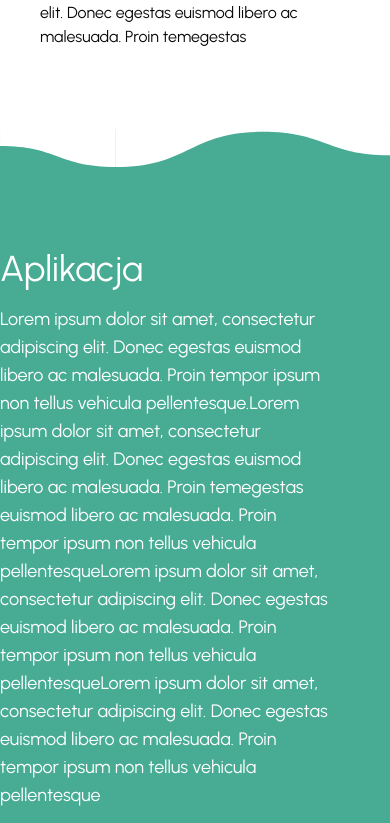
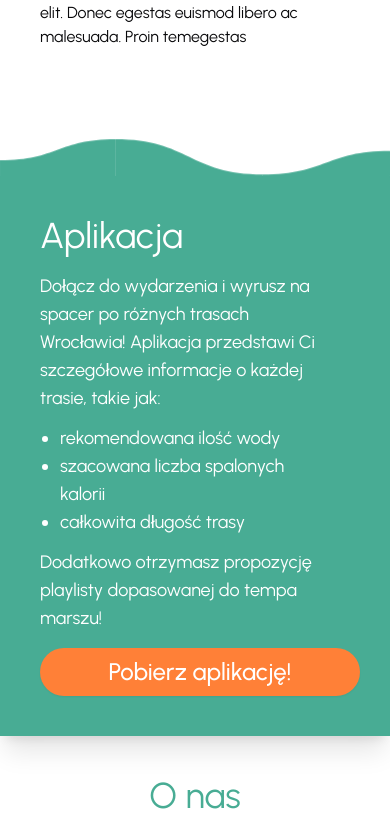
Before and after one commit to Solvro/web-umed, a Next.js app: page / in a window 390 px wide. Shown: the part 2005-2828 px from the top of the page. Built offline with nearby package versions, Linux system fonts and the light colour scheme; no server answers; a web font is replaced by a local one.

Commit message:
feat: make about app section responsive

```diff
--- a/src/components/homepage/about-app.tsx
+++ b/src/components/homepage/about-app.tsx
@@ -1,60 +1,76 @@
 import Image from "next/image";
 import Link from "next/link";
 
+import mobileAppImage from "@/../public/telefon.png";
 import { Button } from "@/components/ui/button";
+
+function Waves() {
+  return (
+    <svg
+      viewBox="0 0 1526 189"
+      xmlns="http://www.w3.org/2000/svg"
+      // this is definitely not the best way to do this but I didn't make the SVG
+      // need to use fill=primary and rotate-180 so it overlaps the violin image from AboutEventSection
+      // also the negative 1px margin removes a small gap which is there for some reason on mobile view
+      className="relative -mb-[1px] rotate-x-180 lg:rotate-y-180"
+    >
+      <path
+        d="M 0 67 C 226.5 67 226.5 149 453 149 L 453 149 L 453 0 L 0 0 Z"
+        fill="var(--primary)"
+      />
+      <path
+        d="M 452 149 C 740 149 740 11 1028 11 L 1028 11 L 1028 0 L 452 0 Z"
+        fill="var(--primary)"
+      />
+      <path
+        d="M 1027 11 C 1276.5 11 1276.5 103 1526 103 L 1526 103 L 1526 0 L 1027 0 Z"
+        fill="var(--primary)"
+      />
+    </svg>
+  );
+}
 
 export function AboutApp() {
   return (
-    <div className="bg-primary relative flex items-end justify-end p-10 shadow-xl lg:p-20 lg:pt-30">
-      <svg
-        viewBox="0 0 1526 189"
-        xmlns="http://www.w3.org/2000/svg"
-        className="absolute top-0 left-0"
-      >
-        <path
-          d="M 0 67 C 226.5 67 226.5 149 453 149 L 453 149 L 453 0 L 0 0 Z"
-          fill="white"
+    <div className="shadow-xl lg:-translate-y-40">
+      <Waves />
+      <div className="bg-primary grid place-items-center pb-10 lg:grid-cols-2">
+        <Image
+          src={mobileAppImage}
+          alt="Mobile app example"
+          width={1000}
+          // negative margin to account for excessive padding in the original png
+          className="-mb-[20%] hidden translate-x-[10%] -translate-y-[20%] object-contain lg:block"
         />
-        <path
-          d="M 452 149 C 740 149 740 11 1028 11 L 1028 11 L 1028 0 L 452 0 Z"
-          fill="white"
-        />
-        <path
-          d="M 1027 11 C 1276.5 11 1276.5 103 1526 103 L 1526 103 L 1526 0 L 1027 0 Z"
-          fill="white"
-        />
-      </svg>
-      <div className="mt-20 mb-80 flex flex-col lg:mt-5 lg:mb-0 lg:ml-20 lg:w-1/2">
-        <h1 className="text-primary-foreground text-start text-4xl">
+        <div className="px-10 lg:px-0">
+          <h1 className="text-primary-foreground mt-10 text-start text-4xl lg:mt-0 lg:text-6xl">
             Aplikacja
           </h1>
-        <p className="text-primary-foreground mt-4 mr-4 text-lg">
-          Lorem ipsum dolor sit amet, consectetur adipiscing elit. Donec egestas
-          euismod libero ac malesuada. Proin tempor ipsum non tellus vehicula
-          pellentesque.Lorem ipsum dolor sit amet, consectetur adipiscing elit.
-          Donec egestas euismod libero ac malesuada. Proin temegestas euismod
-          libero ac malesuada. Proin tempor ipsum non tellus vehicula
-          pellentesqueLorem ipsum dolor sit amet, consectetur adipiscing elit.
-          Donec egestas euismod libero ac malesuada. Proin tempor ipsum non
-          tellus vehicula pellentesqueLorem ipsum dolor sit amet, consectetur
-          adipiscing elit. Donec egestas euismod libero ac malesuada. Proin
-          tempor ipsum non tellus vehicula pellentesque
+          <div className="text-primary-foreground mt-4 mr-10 max-w-lg text-lg lg:text-xl">
+            <p>
+              Dołącz do wydarzenia i wyrusz na spacer po różnych trasach
+              Wrocławia! Aplikacja przedstawi Ci szczegółowe informacje o każdej
+              trasie, takie jak:
             </p>
+            <ul className="my-3 list-disc pl-5">
+              <li>rekomendowana ilość wody</li>
+              <li>szacowana liczba spalonych kalorii</li>
+              <li>całkowita długość trasy</li>
+            </ul>
+            <p>
+              Dodatkowo otrzymasz propozycję playlisty dopasowanej do tempa
+              marszu!
+            </p>
+          </div>
           <Button
             asChild
-          className="mt-4 w-[350px] rounded-4xl py-6 text-lg md:mt-8 lg:mt-6"
+            className="mt-4 w-xs rounded-4xl py-6 text-2xl md:mt-8 lg:mt-14"
             variant="secondary"
           >
             <Link href="/about">Pobierz aplikację!</Link>
           </Button>
         </div>
-      <Image
-        src="/app.png"
-        alt="Mobile app example"
-        width={1000}
-        height={1000}
-        className="absolute bottom-0 left-0 object-contain md:-bottom-35 lg:-top-25 lg:-left-35"
-      />
+      </div>
     </div>
   );
 }
```
Also changed, not shown: public/telefon.png (added). Lines whose indentation alone changed are shown as unchanged.
